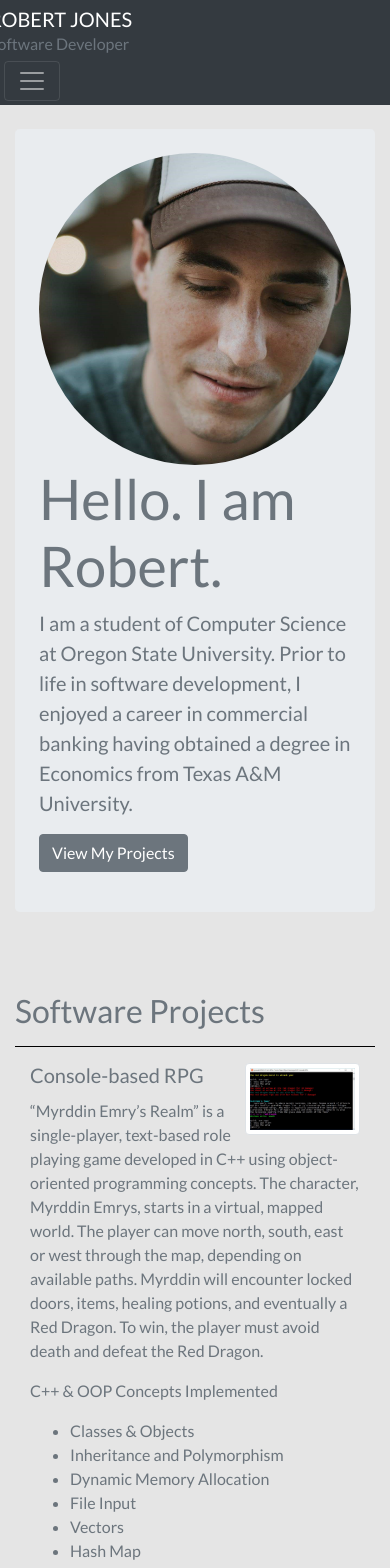
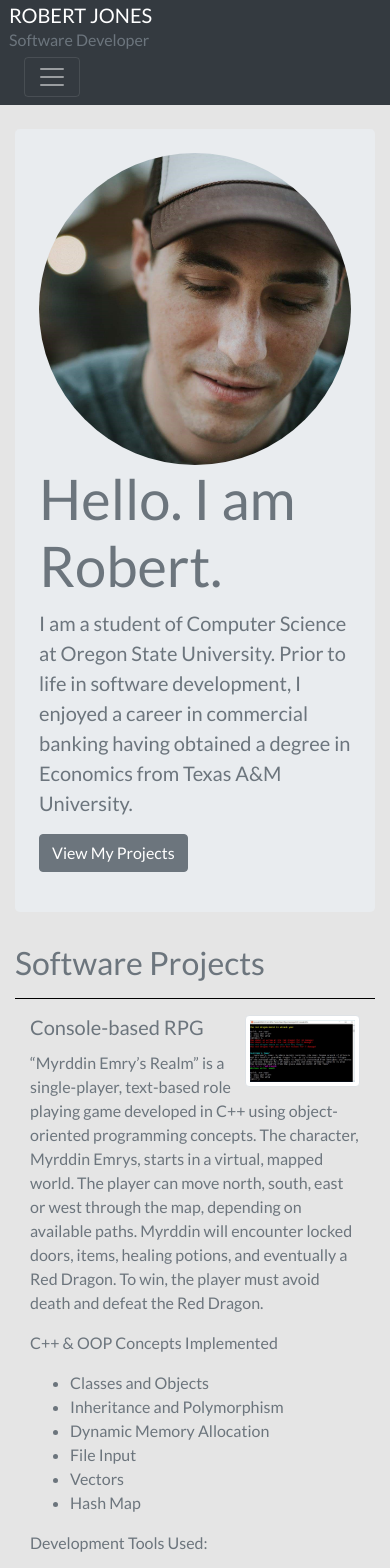
Before and after one commit to robertjonesdev/robertjonesdev.github.io, a plain HTML site: page index.html in a window 390 px wide. Shown: the top 1568 px of the page. Drawn offline with nearby package versions, Linux system fonts and the light colour scheme.

Commit message:
Mobile capability bug fixes.

```diff
--- a/index.html
+++ b/index.html
@@ -11,8 +11,8 @@
         <link rel="stylesheet" href="https://use.fontawesome.com/releases/v5.7.2/css/all.css" integrity="sha384-fnmOCqbTlWIlj8LyTjo7mOUStjsKC4pOpQbqyi7RrhN7udi9RwhKkMHpvLbHG9Sr" crossorigin="anonymous">
     </head>
     <body>
-        <nav class="navbar navbar-expand-sm navbar-dark bg-dark m-0 p-1">
-        <div class="container">
+        <nav class="navbar navbar-expand-sm navbar-dark bg-dark mt-0 pt-0">
+        <div class="container pl-2">
             <div class="container">
             <div class="row">
                     <a class="navbar-brand p-0" href="#">
@@ -82,8 +82,8 @@
             </div>
         </div>
 
-        <br><br>
-        <div class="container" id="projects">
+        <!-- <br><br> -->
+        <div class="container pt-10" id="projects">
             <h2 class="text-secondary">Software Projects</h2>
             <hr />
 
@@ -98,7 +98,7 @@
                 </p>
                 <p class="text-secondary">C++ & OOP Concepts Implemented</p>
                 <ul class="text-secondary">
-                    <li>Classes & Objects</li>
+                    <li>Classes and Objects</li>
                     <li>Inheritance and Polymorphism</li>
                     <li>Dynamic Memory Allocation</li>
                     <li>File Input</li>
@@ -122,8 +122,9 @@
 
         <hr />
 
-        <script src="http://code.jquery.com/jquery-3.3.1.min.js" integrity="sha256-FgpCb/KJQlLNfOu91ta32o/NMZxltwRo8QtmkMRdAu8=" crossorigin="anonymous"></script>
-        <script type="text/javascript" src="https://stackpath.bootstrapcdn.com/bootstrap/4.3.1/js/bootstrap.min.js"></script>
+        <script src="https://code.jquery.com/jquery-3.3.1.slim.min.js" integrity="sha384-q8i/X+965DzO0rT7abK41JStQIAqVgRVzpbzo5smXKp4YfRvH+8abtTE1Pi6jizo" crossorigin="anonymous"></script>
+        <script src="https://cdnjs.cloudflare.com/ajax/libs/popper.js/1.14.7/umd/popper.min.js" integrity="sha384-UO2eT0CpHqdSJQ6hJty5KVphtPhzWj9WO1clHTMGa3JDZwrnQq4sF86dIHNDz0W1" crossorigin="anonymous"></script>
+        <script src="https://stackpath.bootstrapcdn.com/bootstrap/4.3.1/js/bootstrap.min.js" integrity="sha384-JjSmVgyd0p3pXB1rRibZUAYoIIy6OrQ6VrjIEaFf/nJGzIxFDsf4x0xIM+B07jRM" crossorigin="anonymous"></script>
         <script type="text/javascript" src="smoothscroll.js"></script>
     </body>
 </html>
```
